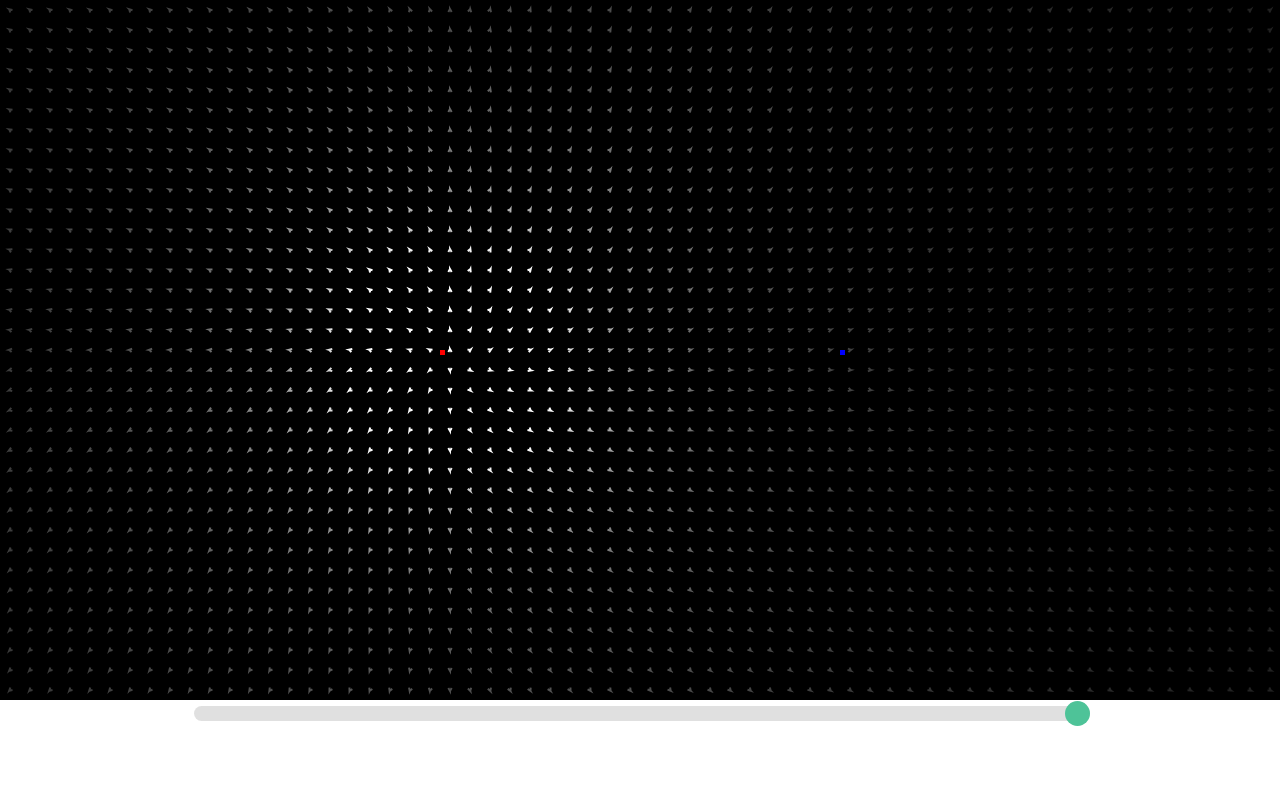
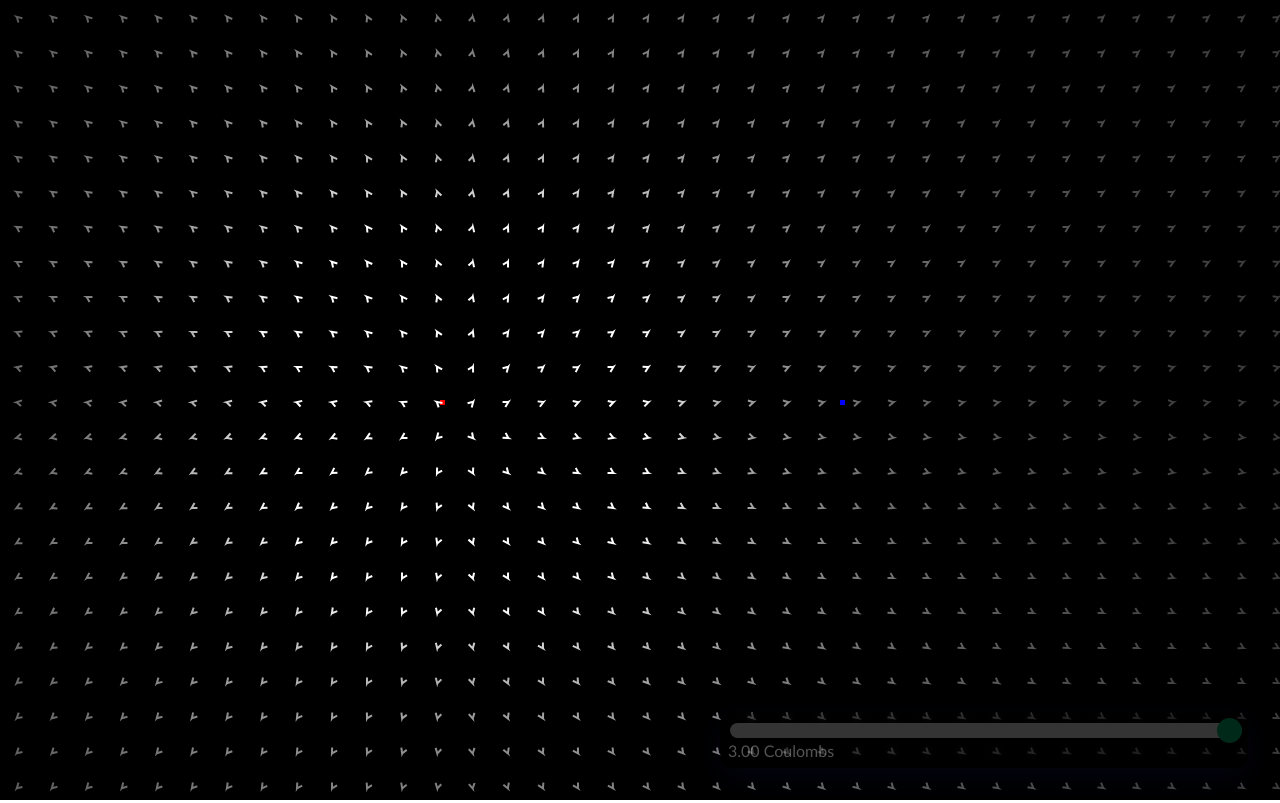
Before and after one commit to truered8/electric-field-visualizer, a website with bundled scripts: page public/index.html in a window 1280 px wide. Built offline with nearby package versions, Linux system fonts and the light colour scheme.

Commit message:
styled slider

```diff
--- a/public/index.html
+++ b/public/index.html
@@ -12,7 +12,7 @@
     <canvas class="myCanvas">
       <p>Your browser doesn't support canvas. Boo hoo!</p>
     </canvas>
-    <div class="slidecontainer">
+    <div class="controls">
       <input
         type="range"
         min="-1"
--- a/public/script.js
+++ b/public/script.js
@@ -2,7 +2,7 @@ import { PointCharge, Physics } from "./util.js";
 
 const canvas = document.querySelector(".myCanvas");
 const width = (canvas.width = window.innerWidth);
-const height = (canvas.height = window.innerHeight - 100);
+const height = (canvas.height = window.innerHeight);
 
 const ctx = canvas.getContext("2d");
 ctx.lineWidth = 2;
@@ -10,12 +10,10 @@ ctx.lineWidth = 2;
 const slider = document.getElementById("chargeRange");
 const label = document.querySelector("label[for='chargeRange']");
 slider.oninput = function () {
-  label.innerHTML = `${this.value * maxCharge} Coulombs`;
-  console.log(slider.value);
+  label.innerHTML = `${(this.value * maxCharge).toFixed(2)} Coulombs`;
 };
 window.addEventListener("load", function () {
-  //label.innerHTML = `${slider.value * maxCharge} Coulombs`;
-  console.log(slider.value);
+  label.innerHTML = `${(slider.value * maxCharge).toFixed(2)} Coulombs`;
 });
 
 const maxCharge = 3;
@@ -64,7 +62,7 @@ const visualizePotential = (res = 5) => {
 };
 
 /** Visualize the electric field at every point. */
-const visualizeField = (res = 20) => {
+const visualizeField = (res = 35) => {
   let maxE = 0;
   let E = new Array(width);
   for (let x = 0; x < width; x++) E[x] = new Array(height);
--- a/public/style.css
+++ b/public/style.css
@@ -1,11 +1,30 @@
 body {
   margin: 0;
   overflow: hidden;
+  font-family: "Gill Sans", "Gill Sans MT", Calibri, "Trebuchet MS", sans-serif;
 }
 
-.slidecontainer {
-  width: 70%; /* Width of the outside container */
+.controls {
+  position: fixed;
+  display: inline;
+  background-color: #000;
+  color: #eee;
+  opacity: 0.35;
+  box-shadow: 0 8px 32px 0 rgba(31, 38, 135, 0.37);
+  backdrop-filter: blur(4.5px);
+  -webkit-backdrop-filter: blur(4.5px);
+  bottom: 2em;
+  border-radius: 10px;
+  right: 2em;
+  width: 40%;
+  min-width: 8em;
+  padding: 0.5em;
   margin: auto;
+  transition: opacity 0.2s;
+}
+
+.controls:hover {
+  opacity: 1;
 }
 
 /* The slider itself */
```
